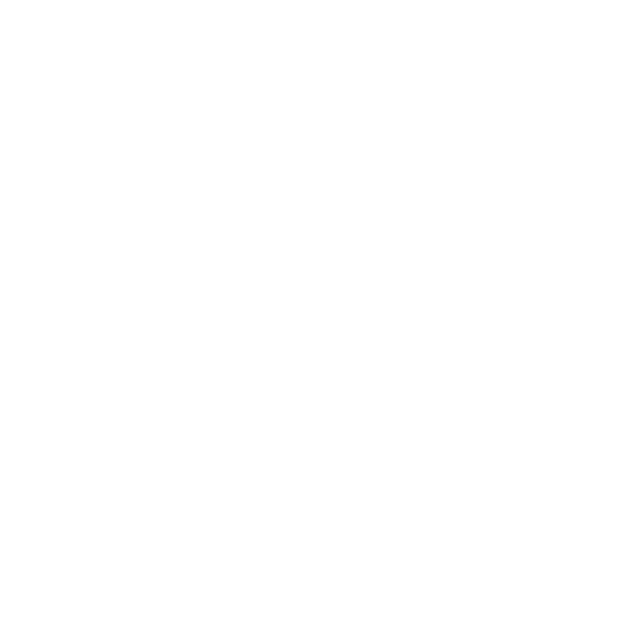
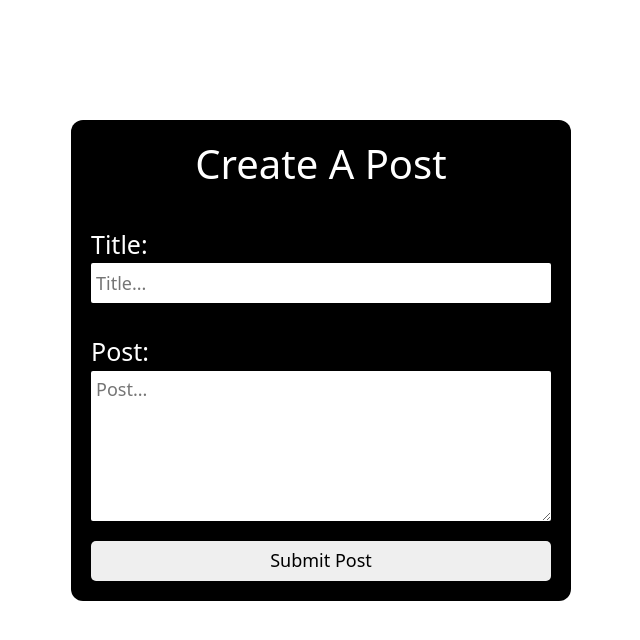
Before and after one commit to SushGuha/BuzzEats, a React (Create React App) app in the folder buzzeats/: page /createpost in a window 1280 px wide. Before the commit this address had no page. Shown: the top 640 px of the page, without its empty margins (319-959 px from the left). Built offline with nearby package versions, Linux system fonts and the light colour scheme.

Commit message:
Comments Add/Delete

```diff
--- a/buzzeats/package.json
+++ b/buzzeats/package.json
@@ -8,11 +8,13 @@
     "@testing-library/user-event": "^13.5.0",
     "bootstrap": "^5.2.2",
     "firebase": "^9.14.0",
+    "leaflet": "^1.9.3",
     "react": "^18.2.0",
     "react-bootstrap": "^2.5.0",
     "react-dom": "^18.2.0",
+    "react-leaflet": "^4.1.0",
     "react-router-bootstrap": "^0.26.2",
-    "react-router-dom": "^6.4.2",
+    "react-router-dom": "^6.4.3",
     "react-scripts": "5.0.1",
     "web-vitals": "^2.1.4"
   },
--- a/buzzeats/src/App.css
+++ b/buzzeats/src/App.css
@@ -71,3 +71,106 @@
     width: 0;
     transition: opacity 0.5s;
 }
+
+.createPostPage {
+  width: 100%;
+  height: calc(100vh - 80px);
+  display: grid;
+  place-items: center;
+}
+
+.cpContainer {
+  width: 500px;
+  height: auto;
+  padding: 20px;
+  background-color: black;
+  border-radius: 12px;
+  color: white;
+  display: flex;
+  flex-direction: column;
+}
+
+.cpContainer h1 {
+  text-align: center;
+}
+
+.cpContainer label {
+  font-size: 25px;
+}
+.cpContainer .inputGp {
+  margin-top: 30px;
+  display: flex;
+  flex-direction: column;
+}
+
+.inputGp input,
+.inputGp textarea {
+  font-size: 18px;
+  border: none;
+  border-radius: 2px;
+  padding: 5px;
+}
+
+.inputGp input {
+  height: 40px;
+}
+.inputGp textarea {
+  height: 150px;
+}
+
+.cpContainer button {
+  margin-top: 20px;
+  height: 40px;
+  border: none;
+  border-radius: 5px;
+  cursor: pointer;
+  font-size: 18px;
+}
+input,
+textarea {
+  margin-top: 5px;
+}
+
+.post {
+  width: 600px;
+  height: auto;
+  max-height: 600px;
+  background-color: rgb(250, 250, 250);
+  box-shadow: rgba(0, 0, 0, 0.24) 0px 3px 8px;
+  margin: 20px;
+  padding: 20px;
+  border-radius: 15px;
+}
+
+.post .postHeader {
+  display: flex;
+  justify-content: center;
+  width: 100%;
+}
+
+.postHeader .title {
+  flex: 50%;
+}
+.postHeader .deletePost {
+  flex: 50%;
+  display: flex;
+  flex-direction: column;
+  align-items: flex-end;
+}
+
+.deletePost button {
+  border: none;
+
+  background: none;
+  font-size: 30px;
+  cursor: pointer;
+}
+
+.post .postTextContainer {
+  word-wrap: break-word;
+  height: auto;
+  max-height: 400px;
+  width: 100%;
+  overflow: hidden;
+  overflow-y: auto;
+}
--- a/buzzeats/src/App.js
+++ b/buzzeats/src/App.js
@@ -10,7 +10,9 @@ import dining from "./dining.jpg";
 import { useNavigate } from "react-router-dom";
 import { useRef } from "react";
 import RestaurantPage from "./RestaurantPage";
-import { useState } from "react";
+import { useState, useEffect } from "react";
+import {getDocs, collection, deleteDoc, doc } from 'firebase/firestore';
+import {db} from "./firebase-config";
 
 function App() {
   const myRef = useRef(null)
@@ -18,6 +20,21 @@ function App() {
   const [showCover, setShowCover] = useState(false);
   const [data, setData] = useState({});
   const [nameFilter, setNameFilter] = useState('');
+  const [postLists, setPostList] = useState([]);
+  const postsCollectionRef = collection(db, "posts");
+  useEffect(() => {
+    const getPosts = async () => {
+      const data = await getDocs(postsCollectionRef);
+      setPostList(data.docs.map((doc) => ({...doc.data(), id: doc.id})));
+    };
+    getPosts();
+  });
+
+  const deletePost = async (id) => {
+    const postDoc = doc(db, "posts", id);
+    await deleteDoc(postDoc);
+  }
+
   return (
     <div style={{marginBottom: "600px"}}>
       {showCover && (
@@ -34,9 +51,9 @@ function App() {
       <button className="homepageButton" onClick={() => myRef.current.scrollIntoView()}>Restaurants</button>
       <button className="homepageButton" onClick={() => navigate("/aboutus")}>About Us</button>
       <button className="homepageButton" onClick={() => navigate("/map")}>Map</button>
+      <button className="homepageButton" onClick={() => navigate("/createpost")}>Create Post</button>
       </div>
       </div>
-
       <h2 style={{textAlign:"center", marginTop:"30px"}} ref={myRef}>Restaurants</h2>
       <div style={{textAlign:"center"}}><input className="searchBar" onChange={(event) => setNameFilter(event.target.value)}></input></div>
       <div className="restaurantContainer">
@@ -45,7 +62,25 @@ function App() {
         <Restaurant key={i} data={restaurant} displayRestaurantPage={() => {setShowCover(true); setData(restaurant)}}></Restaurant>
         )
         ))}
+      <h2 style={{textAlign:"center", marginTop:"30px"}} ref={myRef}>Posts</h2>
       </div>
+      {postLists.map((post) =>{
+        return <div className="post">
+          {" "}
+          <div className="postHeader">
+            {" "}
+            <div className="title">
+              <h3> {post.title} </h3>
+            </div>
+            <div className="deletePost">
+              <button onClick={() => {deletePost(post.id)}}> &#128465; </button>
+            </div>
+          </div>
+          <div className="postTextContainer">
+            {post.postText}
+          </div>
+        </div>
+      })};
     </div>
   );
 }
--- /dev/null
+++ b/buzzeats/src/createpost.js
@@ -0,0 +1,44 @@
+import React, { useState } from "react";
+import './App.css'
+import { addDoc, collection } from 'firebase/firestore';
+import { db } from "./firebase-config";
+import {useNavigate} from "react-router-dom";
+
+function CreatePost() {
+    const [title, setTitle] = useState("");
+    const [postText, setPostText] = useState("");
+
+    const postsCollectionRef = collection(db, "posts");
+    let navigate = useNavigate();
+    const createPost = async () => {
+        await addDoc(postsCollectionRef, {title, postText});
+        navigate("/");
+    };
+
+    return <div className="createPostPage">
+        <div className="cpContainer">
+            <h1>Create A Post</h1>
+            <div className="inputGp">
+                <label>Title:</label>
+                <input
+                    placeholder="Title..."
+                    onChange={(event) => {
+                        setTitle(event.target.value);
+                    }}
+                />
+            </div>
+            <div className="inputGp">
+                <label>Post:</label>
+                <textarea
+                    placeholder="Post..."
+                    onChange={(event) => {
+                        setPostText(event.target.value);
+                    }}
+                />
+            </div>
+            <button onClick={createPost}>Submit Post</button>
+        </div>
+    </div>
+}
+
+export default CreatePost;
--- a/buzzeats/src/firebase-config.js
+++ b/buzzeats/src/firebase-config.js
@@ -1,7 +1,8 @@
 // Import the functions you need from the SDKs you need
 import { initializeApp } from "firebase/app";
 import { getAnalytics } from "firebase/analytics";
-import {getAuth, GoogleAuthProvider} from 'firebase/auth'
+import { getFirestore } from "firebase/firestore";
+import { getAuth, GoogleAuthProvider } from "firebase/auth";
 // TODO: Add SDKs for Firebase products that you want to use
 // https://firebase.google.com/docs/web/setup#available-libraries
 
@@ -21,5 +22,6 @@ const firebaseConfig = {
 // Initialize Firebase
 const app = initializeApp(firebaseConfig);
 const analytics = getAnalytics(app);
+export const db = getFirestore(app);
 export const auth = getAuth(app);
 export const provider = new GoogleAuthProvider();
--- a/buzzeats/src/index.js
+++ b/buzzeats/src/index.js
@@ -7,7 +7,8 @@ import 'bootstrap/dist/css/bootstrap.min.css';
 import { BrowserRouter, Routes, Route } from "react-router-dom";
 import AboutUs from "./AboutUs";
 import FoodMap from "./FoodMap";
-
+import CreatePost from "./createpost";
+import Login from "./login";
 
 const root = ReactDOM.createRoot(document.getElementById('root'));
 root.render(
@@ -17,6 +18,8 @@ root.render(
         <Route path="/" element={<App />} />
         <Route path="/aboutus" element={<AboutUs />} />
         <Route path="/map" element={<FoodMap />} />
+        <Route path="/createpost" element={<CreatePost />} />
+        <Route path="/login" element={<Login/>} />
       </Routes>
     </BrowserRouter>
    </React.StrictMode>
--- /dev/null
+++ b/buzzeats/src/login.js
@@ -0,0 +1,7 @@
+import React from "react";
+
+function Login() {
+    return <div> Login </div>
+}
+
+export default Login;
```
Also changed, not shown: 2 other files (tests, documents, lock files or other folders).
